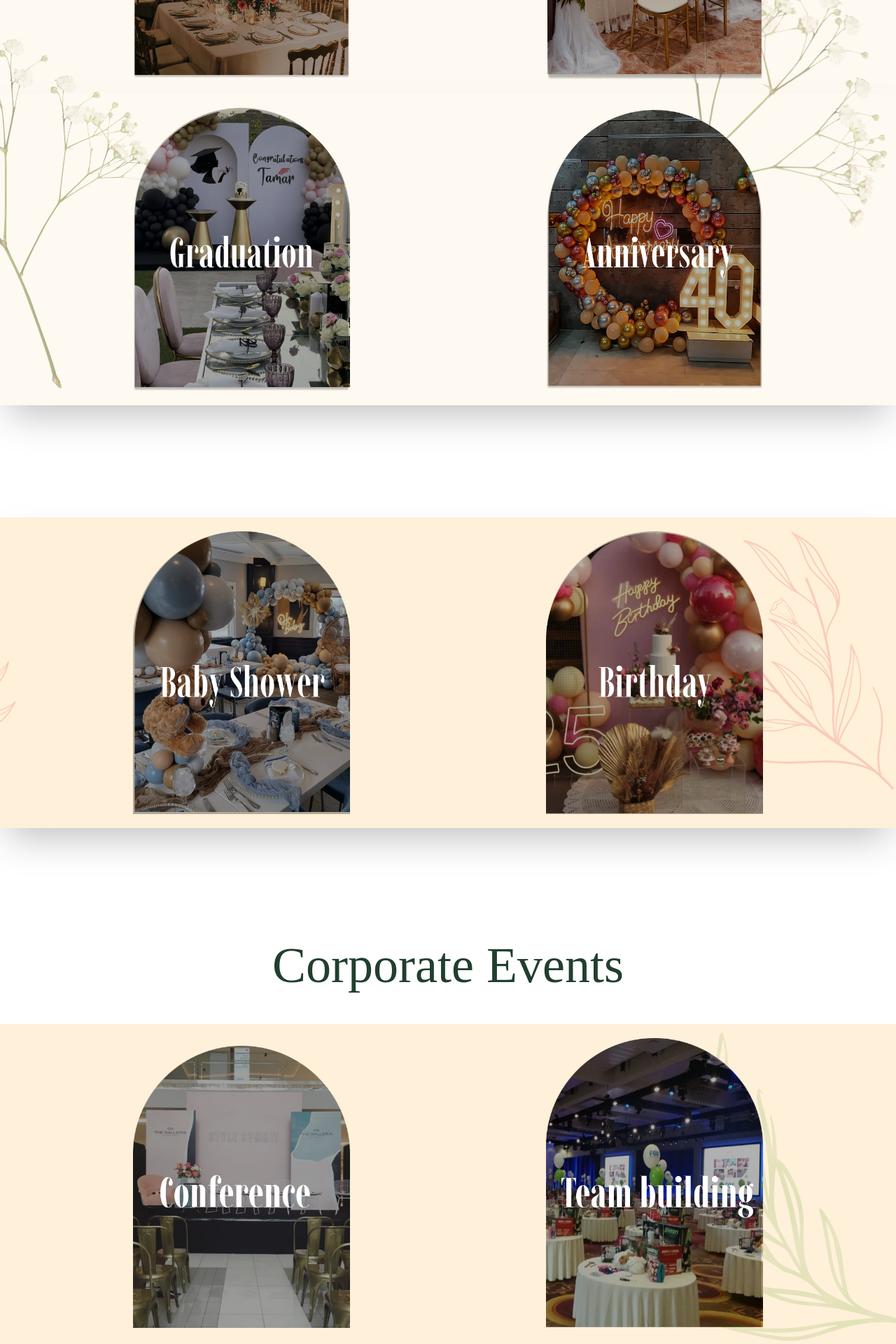
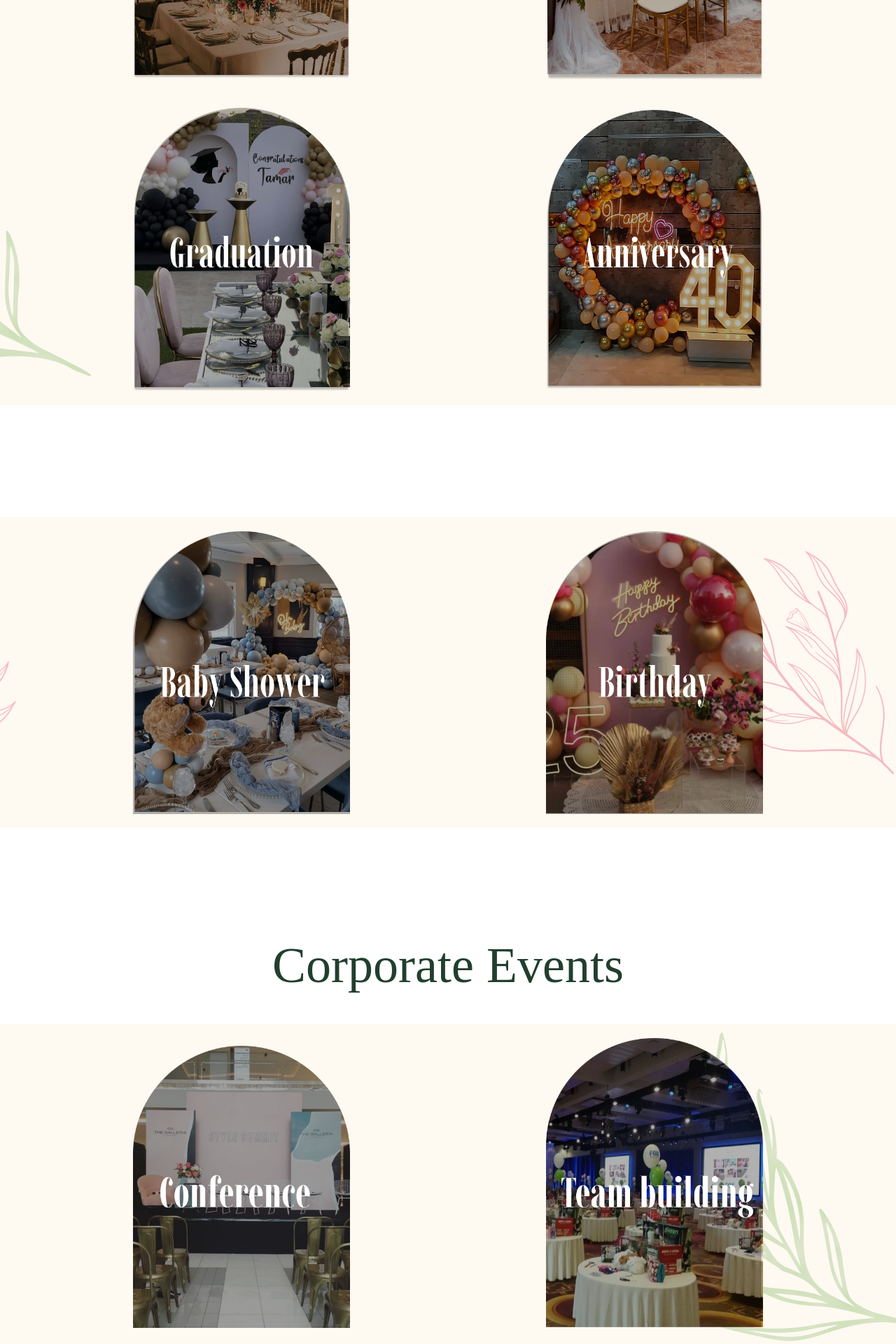
Before and after one commit to chaimaeir/EventOrg, a React (Vite) app in the folder frontend/: page /events in a window 1280 px wide. Shown: the part 1300-3220 px from the top of the page at 70% size. Built offline with nearby package versions, Linux system fonts and the light colour scheme; a web font is replaced by a local one.

Commit message:
update event page

```diff
--- a/frontend/src/components/pages/Events.jsx
+++ b/frontend/src/components/pages/Events.jsx
@@ -32,9 +32,8 @@ function Events() {
         <h1 className="text-[#213f2e] text-5xl md:text-7xl font-imbue  ">
           Celebration Events
         </h1>
-        <img src={beigeFlower} alt="" className="w-[500px] z-[-1] absolute rotate-45 mt-[630px]  right-0" />
 
-        <img src={beigeFlower} alt="" className="w-[500px] z-[-1] absolute mt-[880px] mr-[1050px] right-0" />
+        <img src={greenFlower} alt="" className="w-[300px] z-[-1] absolute mt-[880px] mr-[1150px] right-0" />
 
         <div className="flex flex-col md:flex-row items-center justify-center lg:gap-60 mt-12 w-full bg-[#fdf4e58c]">
           <img className="max-w-[350px] md:max-h-[500px] p-5 " src={wedding} alt="" />
@@ -42,13 +41,13 @@ function Events() {
         </div>
       </div>
 
-      <div className="min-w-[420px] flex flex-col md:flex-row lg:gap-60  items-center justify-center bg-[#fdf4e58c] shadow-2xl">
+      <div className="min-w-[420px] flex flex-col md:flex-row lg:gap-60  items-center justify-center bg-[#fdf4e58c] ">
         <img className="max-w-[350px] md:max-h-[500px] p-5 " src={graduation} alt="" />
         <img className="max-w-[350px] md:max-h-[500px] p-5" src={anniversary} alt="" />
       </div>
 
-      <div className="min-w-[420px] flex flex-col md:flex-row lg:gap-60 md:mt-40 relative items-center justify-center mb-10 md:mb-40 bg-[#feebcbba]  shadow-2xl">
-        <img src={pinkFlower} alt="" className="max-w-[300px] z-[-1] absolute -rotate-45  right-0" />
+      <div className="min-w-[420px] flex flex-col md:flex-row lg:gap-60 md:mt-40 relative items-center justify-center mb-10 md:mb-40 bg-[#fdf4e58c]">
+        <img src={pinkFlower} alt="" className="max-w-[260px] z-[-1] absolute -rotate-45  right-0" />
         <img className="max-w-[350px] md:max-h-[500px] p-5 " src={babyshower} alt="" />
         <img className="max-w-[350px] md:max-h-[500px] p-5" src={birthday} alt="" />
         <img src={pinkFlower} alt="" className="max-w-[250px] z-[-1] rotate-45 absolute mr-[1300px] mt-20 right-0" />
@@ -60,13 +59,13 @@ function Events() {
           Corporate Events
         </h1>
 
-        <div className="flex flex-col md:flex-row lg:gap-60 mt-6 md:mt-12 bg-[#feebcbba] w-full items-center justify-center">
+        <div className="flex flex-col md:flex-row lg:gap-60 mt-6 md:mt-12 bg-[#fdf4e58c] w-full items-center justify-center">
           <img src={greenFlower} alt="" className="max-w-[290px] z-[-1] absolute -rotate-12  right-0" />
           <img className="max-w-[350px] md:max-h-[500px] p-5 " src={conference} alt="" />
           <img className="max-w-[350px] md:max-h-[500px] p-5" src={teambuilding} alt="" />
         </div>
 
-        <div className="flex  md:mt-20 bg-[#feebcbba] w-full justify-center">
+        <div className="flex  md:mt-20 bg-[#fdf4e58c] w-full justify-center">
           <img src={greenFlower} alt="" className="max-w-[250px] z-[-1] absolute rotate-180 mr-[1300px]  right-0" />
           <img className="max-w-[350px] md:max-h-[500px] p-5 " src={productlaunching} alt="" />
         </div>
```
